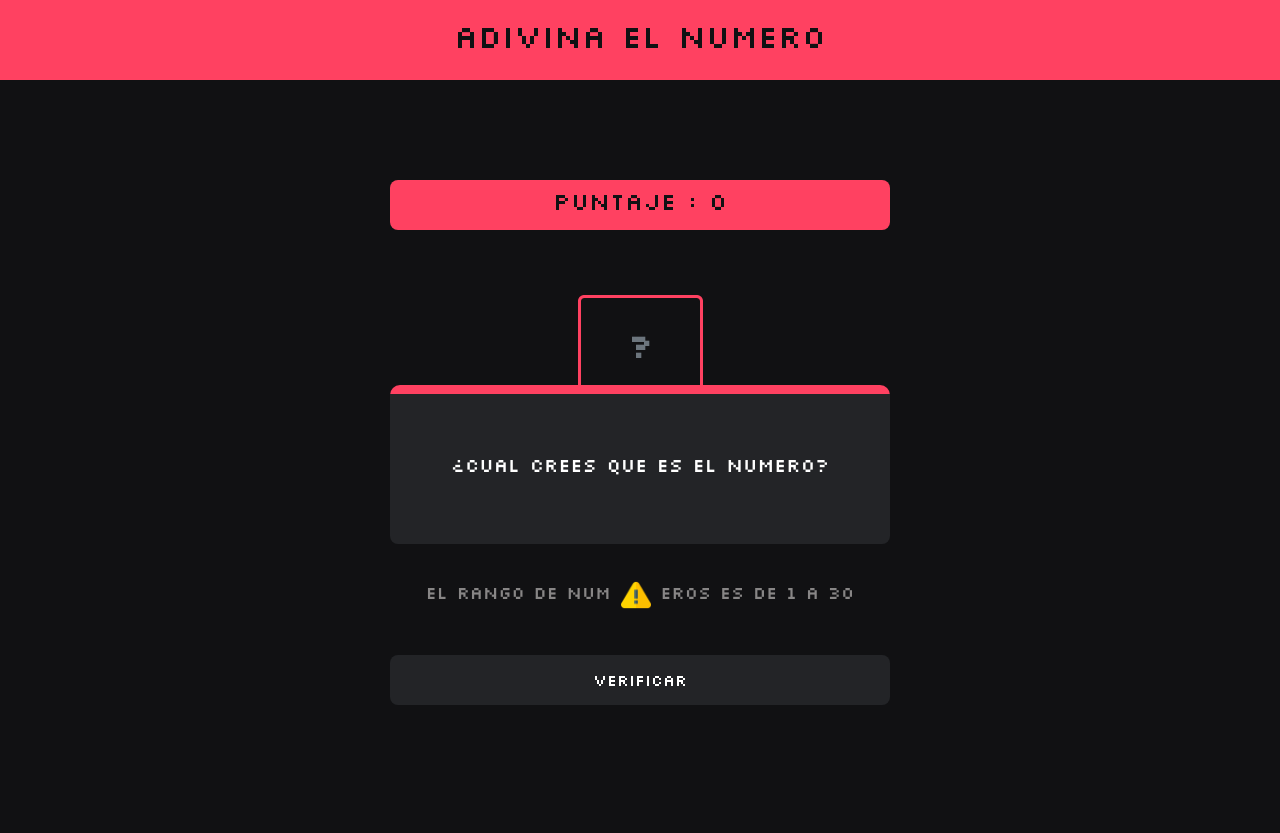
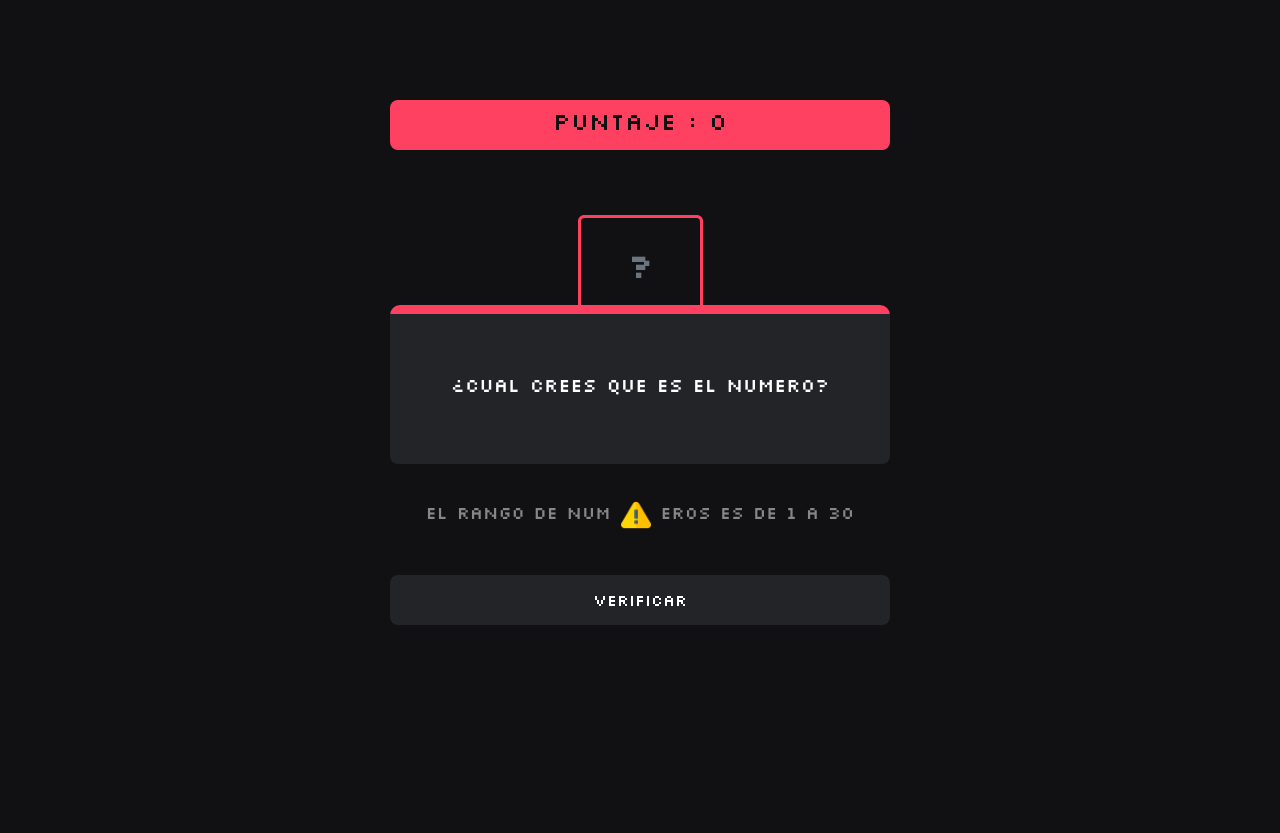
Before and after one commit to Yoswell/Adinina_El_Numero, a plain HTML site: page Index.html in a window 1280 px wide. After the commit the page ends 800 px from the top, so only its background shows below. Drawn offline with nearby package versions, Linux system fonts and the light colour scheme.

Commit message:
Update Index.html

```diff
--- a/Index.html
+++ b/Index.html
@@ -19,9 +19,6 @@
 </head>
 
 <body>
-  <header>
-      <h1>ADIVINA EL NUMERO</h1>
-  </header>
   <div class="container cards" id="Principal">
     <div class="card">
       <div class="titulo">
```
